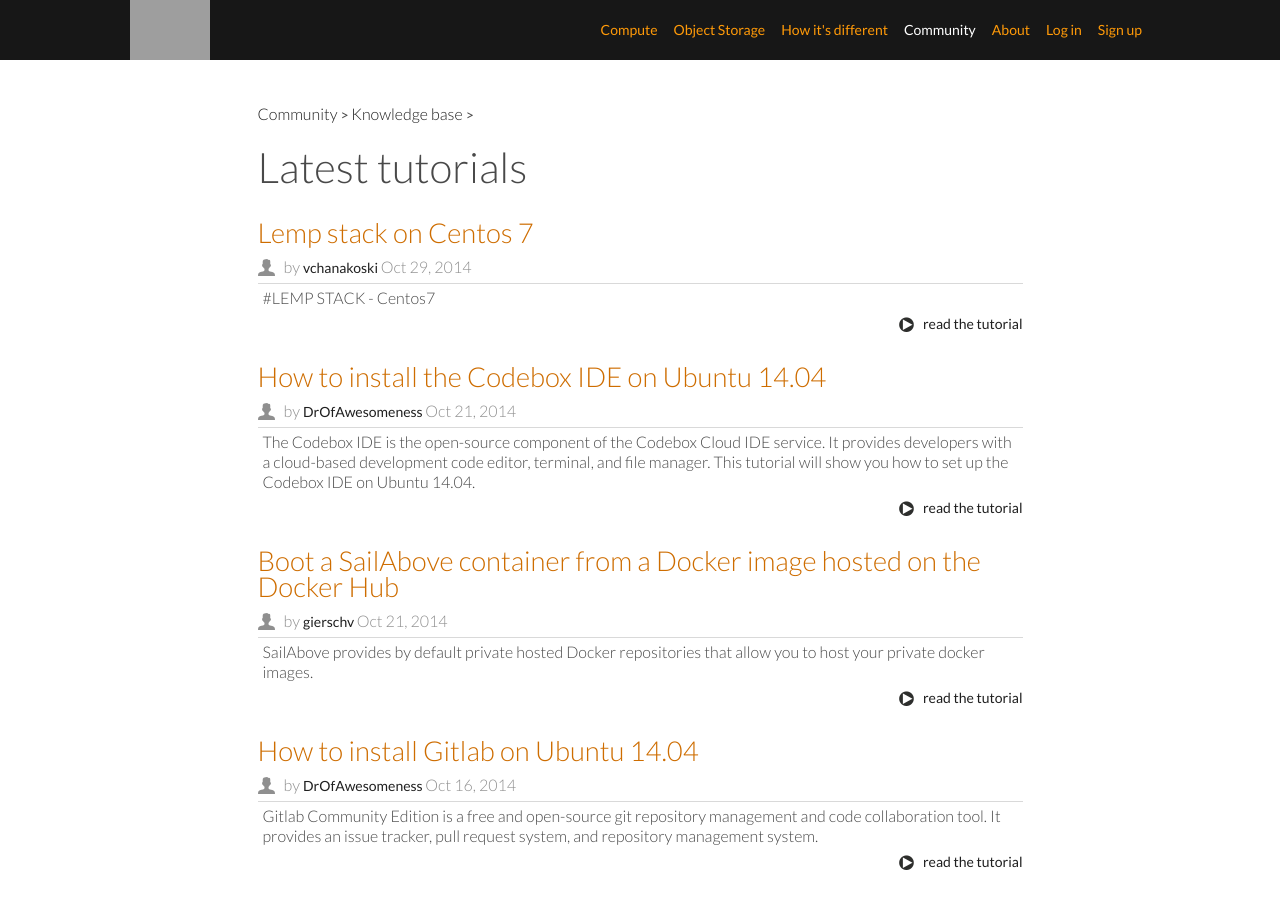
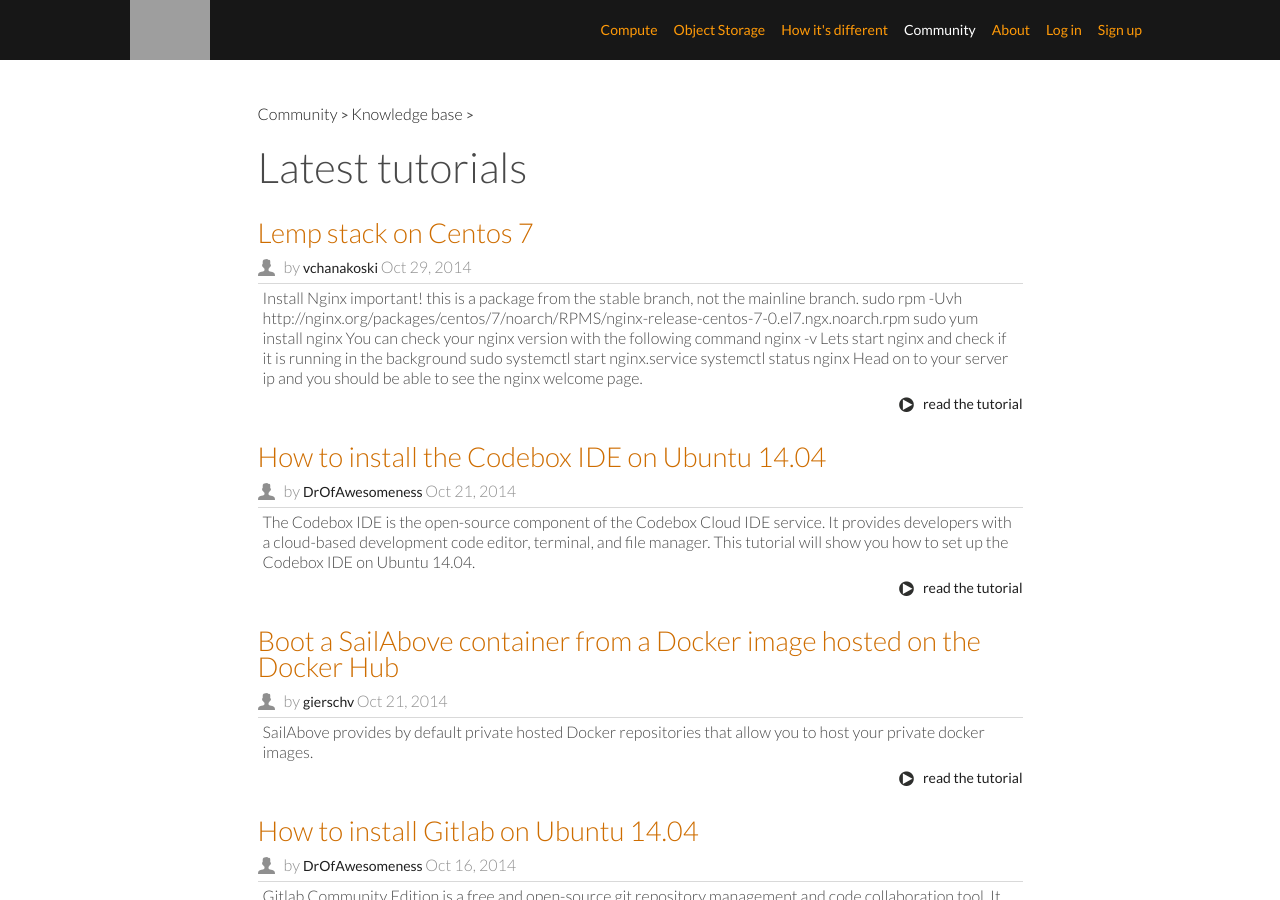
Before and after one commit to ovhlabs/knowledge-base, a Jekyll site: the page built from index.html, in a window 1280 px wide and 900 px high. Built offline with Jekyll 4.4.1, drawn with Linux system fonts in a browser that asks for light colours; some web fonts are replaced; Markdown is read by kramdown in place of the engine named in the settings; the list of posts is cut into pages by our own code; comment, search, counter and statistics services are not loaded; grey boxes are pictures that could not be loaded.

Commit message:
few changes regarding NicolasLM suggestion

````diff
--- a/en/_posts/2014-10-29-lemp-stack-centos7.markdown
+++ b/en/_posts/2014-10-29-lemp-stack-centos7.markdown
@@ -6,12 +6,9 @@
 lang: en
 ---
 
-#LEMP STACK - Centos7
-
-Lets begin..
-
-**INSTALL NGINX**
-*important! this is a package for the stable version, not the mainline version.*
+1. Install Nginx
+------
+*important! this is a package from the stable branch, not the mainline branch.*
 ```
 sudo rpm -Uvh http://nginx.org/packages/centos/7/noarch/RPMS/nginx-release-centos-7-0.el7.ngx.noarch.rpm
 sudo yum install nginx
````
Also changed, not shown: other parts of en/_posts/2014-10-29-lemp-stack-centos7.markdown (+8 -4 lines).
